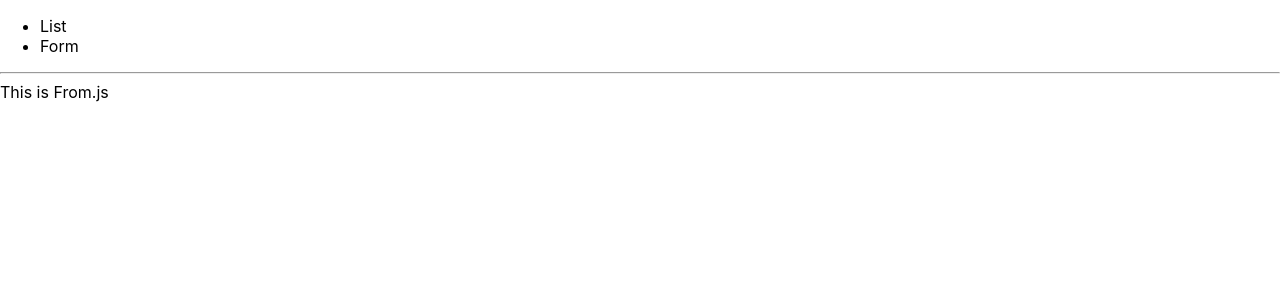
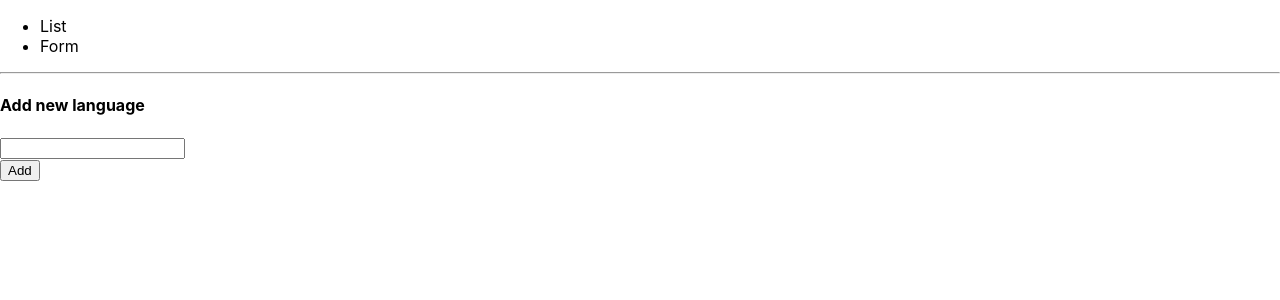
Before and after one commit to Chimoha31/Practicum_React, a React (Create React App) app: page / in a window 1280 px wide. Both pictures are taken after a click on the item "Form". Shown: the top 300 px of the page. Built offline with nearby package versions, Linux system fonts and the light colour scheme.

Commit message:
Btw components P to C & C to P

```diff
--- a/src/App.js
+++ b/src/App.js
@@ -1,9 +1,16 @@
 import React, { useState } from "react";
 import List from "./List";
 import Form from "./Form";
+import {LANGUAGES} from './const/languages';
 
 function App() {
   const [tab, setTab] = useState("list");
+  const [langs, setLangs] = useState(LANGUAGES);
+
+  const addLang = (lang) => {
+    setLangs([...langs, lang]);
+    setTab('list');
+  }
 
   return (
     <div>
@@ -15,7 +22,7 @@
       </header>
 
       <hr />
-      {tab === "list" ? <List /> : <Form />}
+      {tab === "list" ? <List langs={langs}/> : <Form onAddLang={addLang} />}
     </div>
   );
 }
--- a/src/Form.js
+++ b/src/Form.js
@@ -1,12 +1,31 @@
-import React from 'react';
+import React, { useState } from "react";
 
-const Form = () => {
+const Form = (props) => {
+  const onAddLang = props.onAddLang;
+  const [text, setText] = useState("");
 
-  return(
+  const submitForm = (e) => {
+    e.preventDefault();
+    onAddLang(text);
+  };
+
+  const changeTextHandler = (e) => {
+    setText(e.target.value);
+  };
+
+  return (
     <div>
-      This is From.js
+      <h4>Add new language</h4>
+      <form onSubmit={submitForm}>
+        <div>
+          <input type="text" value={text} onChange={changeTextHandler} />
+        </div>
+        <div>
+          <button>Add</button>
+        </div>
+      </form>
     </div>
-  )
+  );
 };
 
 export default Form;
--- a/src/List.js
+++ b/src/List.js
@@ -1,13 +1,10 @@
-import { findAllByTitle } from "@testing-library/react";
 import React from "react";
 
-const LANGUAGES = ["JavaScript", "C++", "PHP", "Java", "Ruby", "GO"];
-
-const List = () => {
-
+const List = (props) => {
+  const langs = props.langs;
   return (
     <div>
-      {LANGUAGES.map((lang, index) => {
+      {langs.map((lang, index) => {
         return <div key={index}>{lang}</div>;
       })}
     </div>
--- /dev/null
+++ b/src/const/languages.js
@@ -0,0 +1,2 @@
+
+export const LANGUAGES = ["JavaScript", "C++", "PHP", "Java", "Ruby", "GO"];
```
